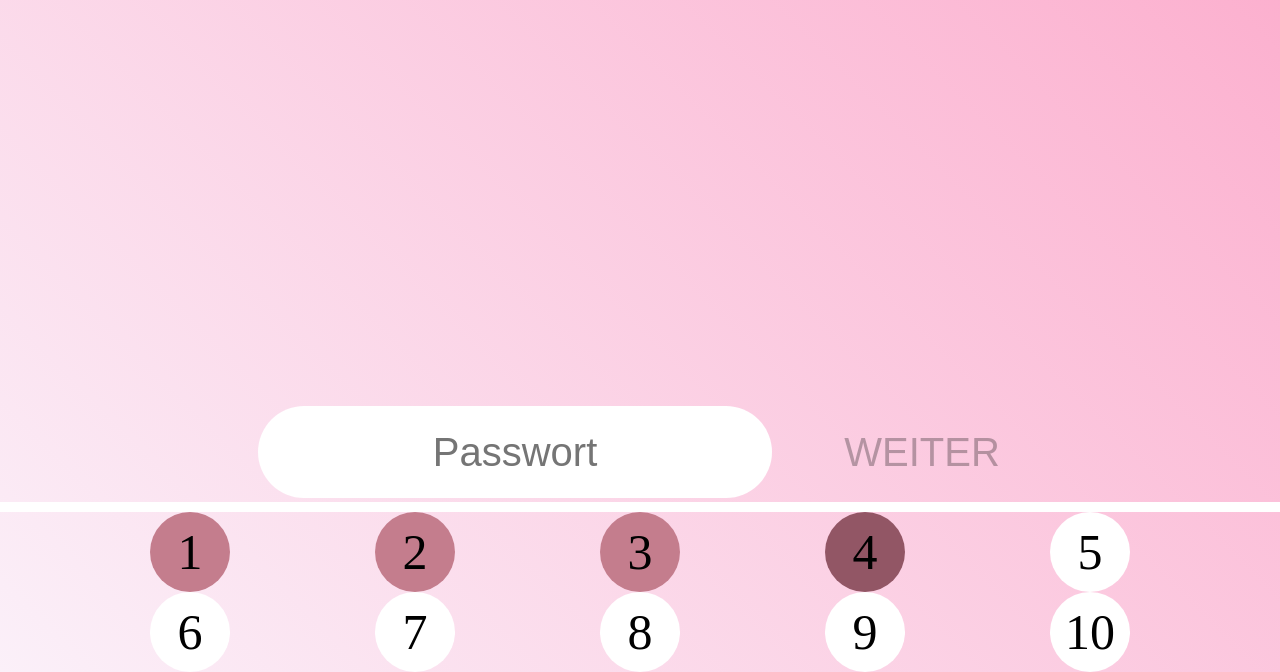
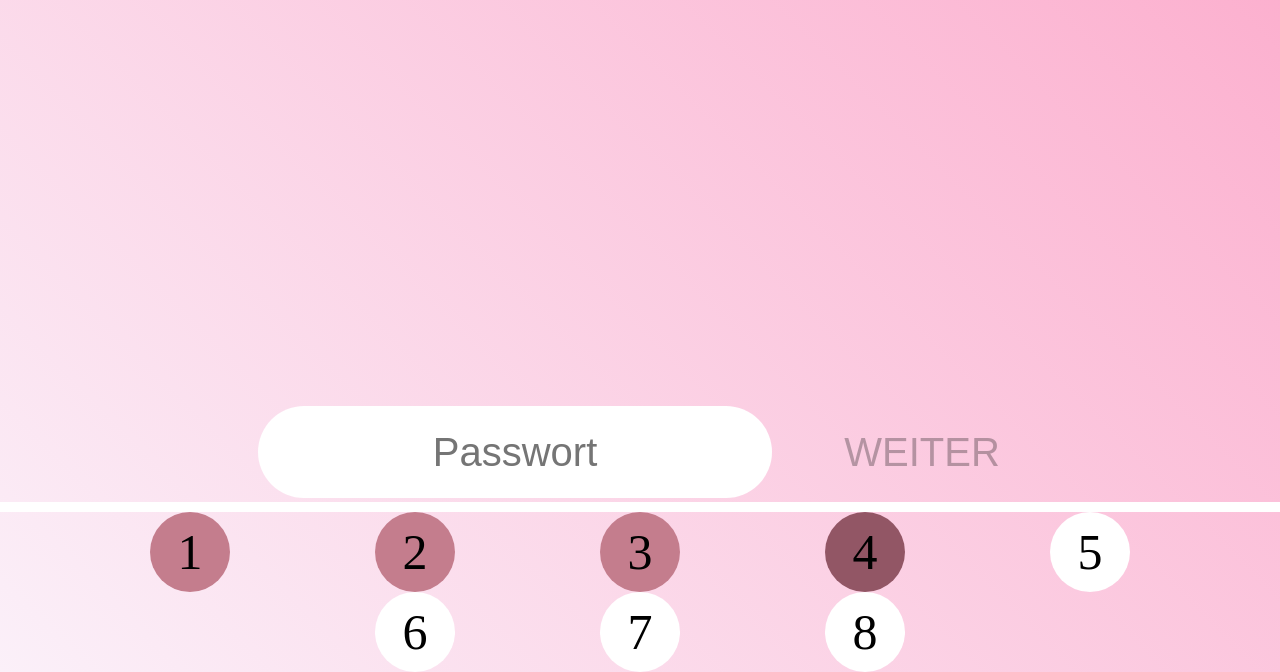
Before and after one commit to Yeeesh/Schnitzeljagt, a plain HTML site: page lvl4.html in a window 1280 px wide. Shown: the part 128-800 px from the top of the page. Drawn offline with Linux system fonts and the light colour scheme.

Commit message:
Update lvl4.html

```diff
--- a/lvl4.html
+++ b/lvl4.html
@@ -44,12 +44,6 @@
             <div class="lvlball">
                 <div class="txt">8</div>
             </div>
-            <div class="lvlball">
-                <div class="txt">9</div>
-            </div>
-            <div class="lvlball">
-                <div class="txt">10</div>
-            </div>
         </div>
 
     </body>
```
